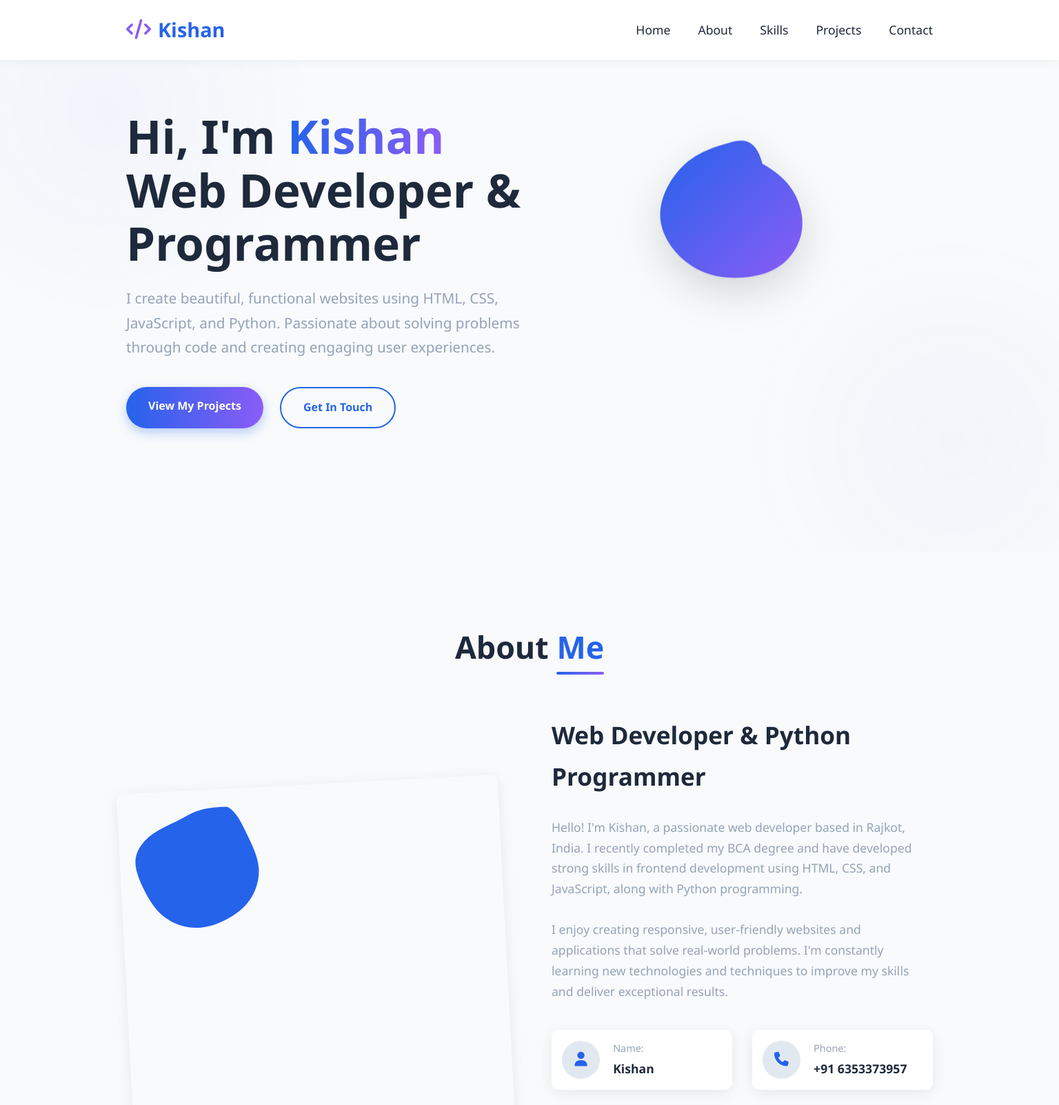
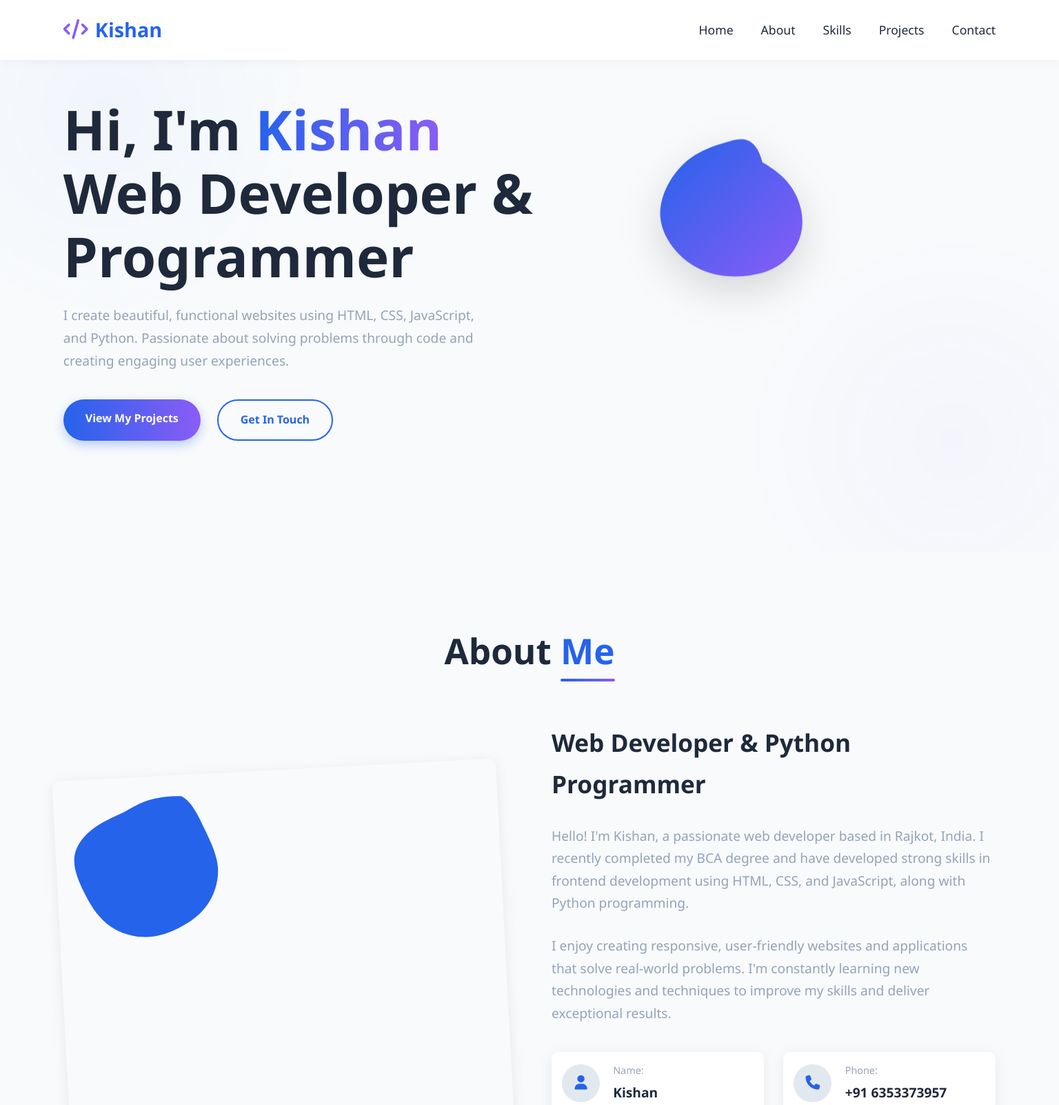
Before and after one commit to KISHAN652/portfolio-site, a Flask app: page / in a window 1536 px wide. Shown: the top 1602 px of the page at 69% size. Run offline with Flask 3, Linux system fonts and the light colour scheme.

Commit message:
Update style.css

```diff
--- a/static/style.css
+++ b/static/style.css
@@ -959,3 +959,50 @@
                 grid-template-columns: 1fr;
             }
         }
+    /* New Media Query for Large Screens */
+@media (min-width: 1400px) {
+    body {
+        font-size: 1.2rem;
+    }
+    .container {
+        max-width: 1400px;
+    }
+    .hero h1 {
+        font-size: 5rem;
+    }
+    .section-title {
+        font-size: 3.2rem;
+    }
+    .hero p,
+    .about-text p,
+    .contact-details p,
+    .project-info p {
+        font-size: 1.2rem;
+    }
+    .skill-category h3 {
+        font-size: 1.8rem;
+    }
+    .footer-col p,
+    .footer-links a {
+        font-size: 1.2rem;
+    }
+}
+
+@media (min-width: 2000px) {
+    .container {
+        max-width: 1800px;
+    }
+    .hero h1 {
+        font-size: 6rem;
+    }
+    .section-title {
+        font-size: 3.5rem;
+    }
+    .btn {
+        padding: 18px 40px;
+        font-size: 1.2rem;
+    }
+    .hero p {
+        font-size: 1.5rem;
+    }
+}
```
